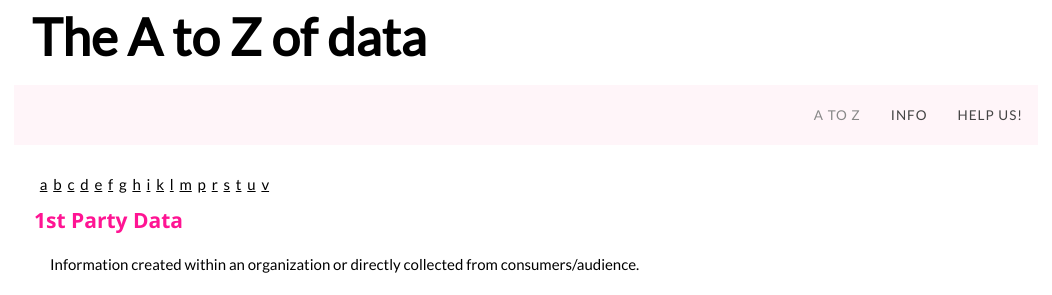
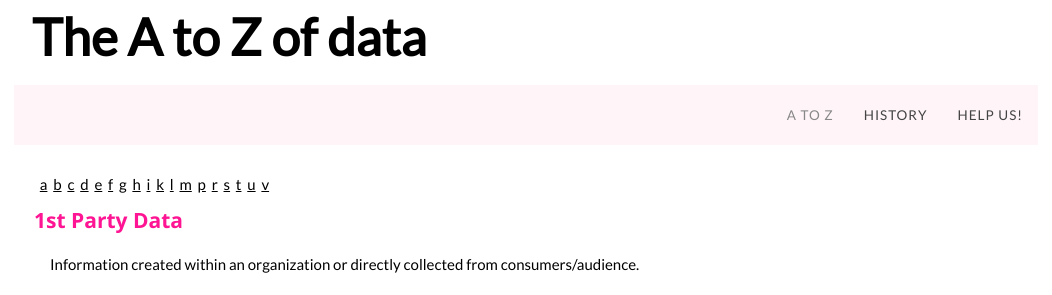
Before and after one commit to unleashyourdata/open_data_glossary, a Jekyll site: the page built from index.html, in a window 1280 px wide and 900 px high. Shown: the part 149-444 px from the top of the window, without its empty margins (114-1166 px from the left). Built offline with Jekyll 4.4.1, drawn with Linux system fonts in a browser that asks for light colours.

Commit message:
Update navigation.yml

```diff
--- a/_data/navigation.yml
+++ b/_data/navigation.yml
@@ -1,6 +1,6 @@
 - name: A to Z
   link: /
-- name: Info
+- name: History
   link: /vision/
 - name: Help us!
   link: /contribute/
```
